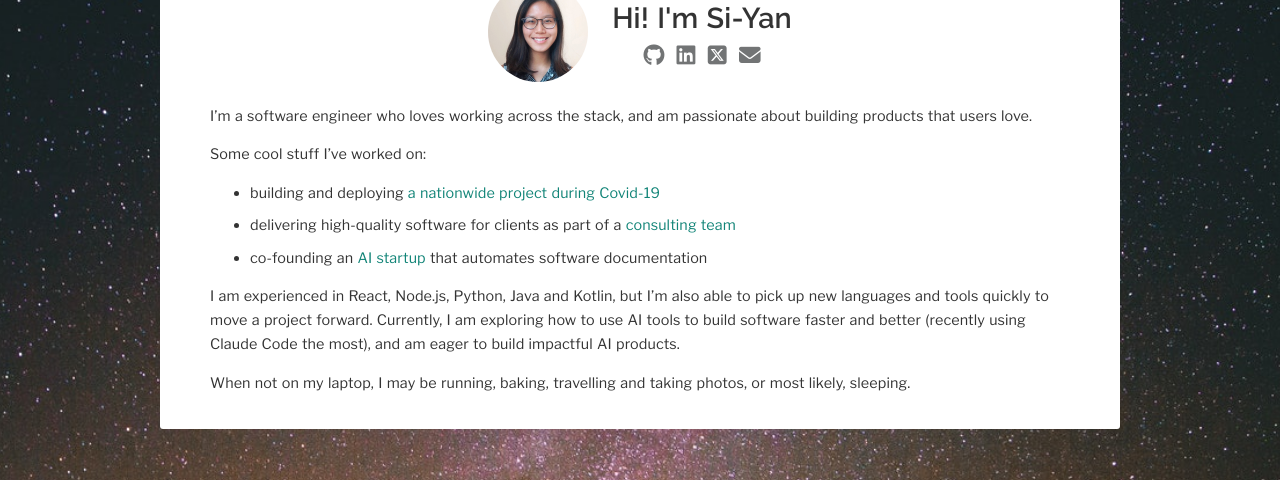
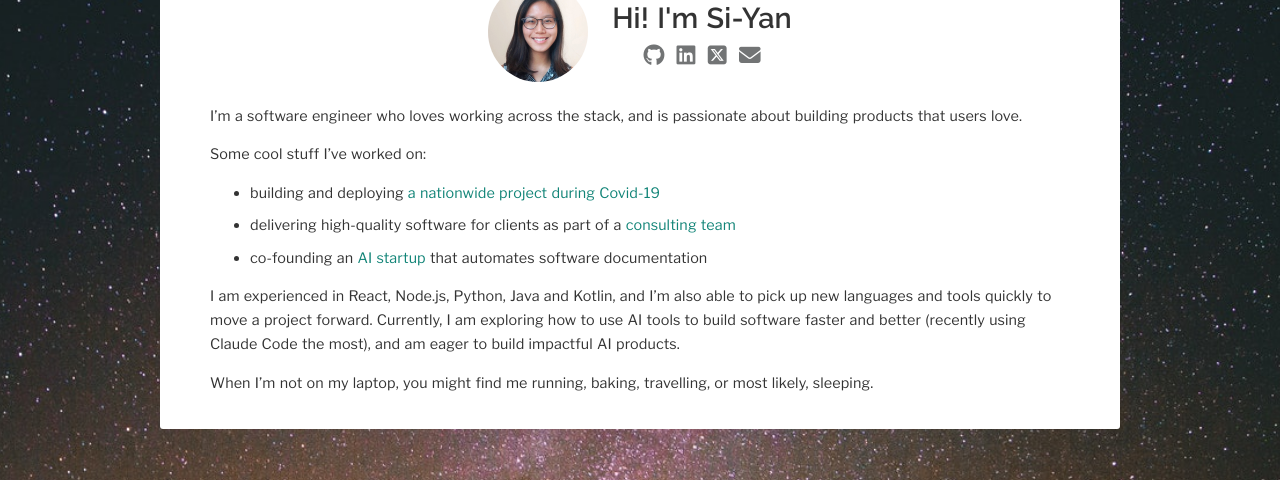
Before and after one commit to siyant/siyant.github.io, a Jekyll site: the page built from index.md, in a window 1280 px wide. Shown: the part 143-623 px from the top of the page. Built offline with Jekyll 4.4.1, drawn with Linux system fonts in a browser that asks for light colours; nearby versions of some CDN libraries; comment, search, counter and statistics services are not loaded.

Commit message:
Update home page language

```diff
--- a/index.md
+++ b/index.md
@@ -26,13 +26,13 @@ navtitle: home
   </div>
 </div>
 
-I'm a software engineer who loves working across the stack, and am passionate about building products that users love.
+I'm a software engineer who loves working across the stack, and is passionate about building products that users love.
 
 Some cool stuff I've worked on:
 - building and deploying [a nationwide project during Covid-19](/projects/tracetogether-token)
 - delivering high-quality software for clients as part of a [consulting team](/2023/05/31/labs-first-month)
 - co-founding an [AI startup](https://cartograph.app) that automates software documentation
 
-I am experienced in React, Node.js, Python, Java and Kotlin, but I'm also able to pick up new languages and tools quickly to move a project forward. Currently, I am exploring how to use AI tools to build software faster and better (recently using Claude Code the most), and am eager to build impactful AI products.
+I am experienced in React, Node.js, Python, Java and Kotlin, and I'm also able to pick up new languages and tools quickly to move a project forward. Currently, I am exploring how to use AI tools to build software faster and better (recently using Claude Code the most), and am eager to build impactful AI products.
 
-When not on my laptop, I may be running, baking, travelling and taking photos, or most likely, sleeping.
+When I'm not on my laptop, you might find me running, baking, travelling, or most likely, sleeping.
```
